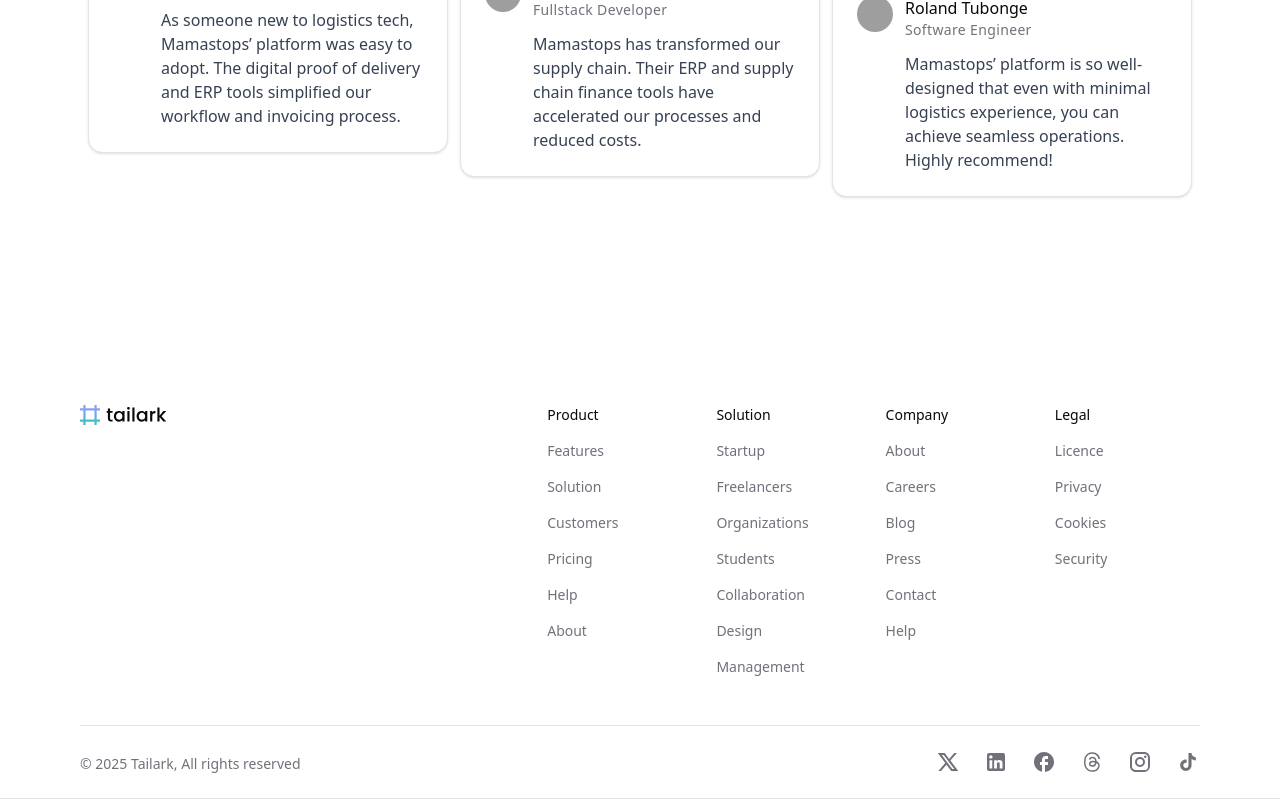
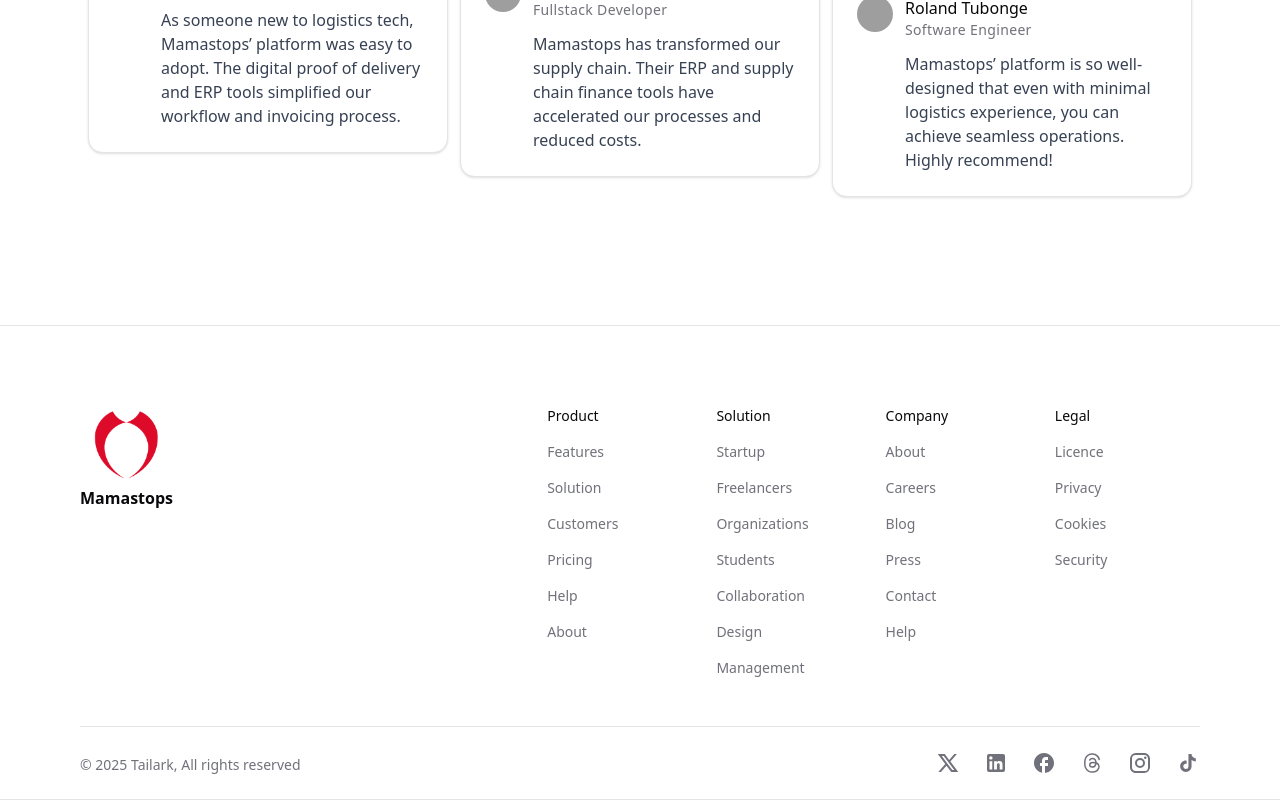
Before and after one commit to yogeshvas/ms-revamp, a Next.js app: page / in a window 1280 px wide. Shown: the part 3135-3935 px from the top of the page. Built offline with nearby package versions, Linux system fonts and the light colour scheme; grey boxes are pictures that could not be loaded.

Commit message:
changed fotter logo

```diff
--- a/components/footer.tsx
+++ b/components/footer.tsx
@@ -1,6 +1,7 @@
 /** @format */
 
 import { Logo } from "@/components/logo";
+import Image from "next/image";
 import Link from "next/link";
 
 const links = [
@@ -120,12 +121,22 @@
 
 export default function FooterSection() {
   return (
-    <footer className="border-b w-full bg-white pt-20 dark:bg-transparent">
+    <footer className="border-b border-t w-full bg-white pt-20 dark:bg-transparent">
       <div className="mx-auto px-7 sm:px-20">
         <div className="grid gap-12 md:grid-cols-5">
           <div className="md:col-span-2">
-            <Link href="/" aria-label="go home" className="block size-fit">
-              <Logo />
+            <Link
+              href="/"
+              aria-label="go home"
+              className=" flex flex-col items-center  size-fit"
+            >
+              <Image
+                src={"/red-logo.png"}
+                width={80}
+                height={80}
+                alt={"logo"}
+              />
+              <p className="font-semibold">Mamastops</p>
             </Link>
           </div>
 
```
